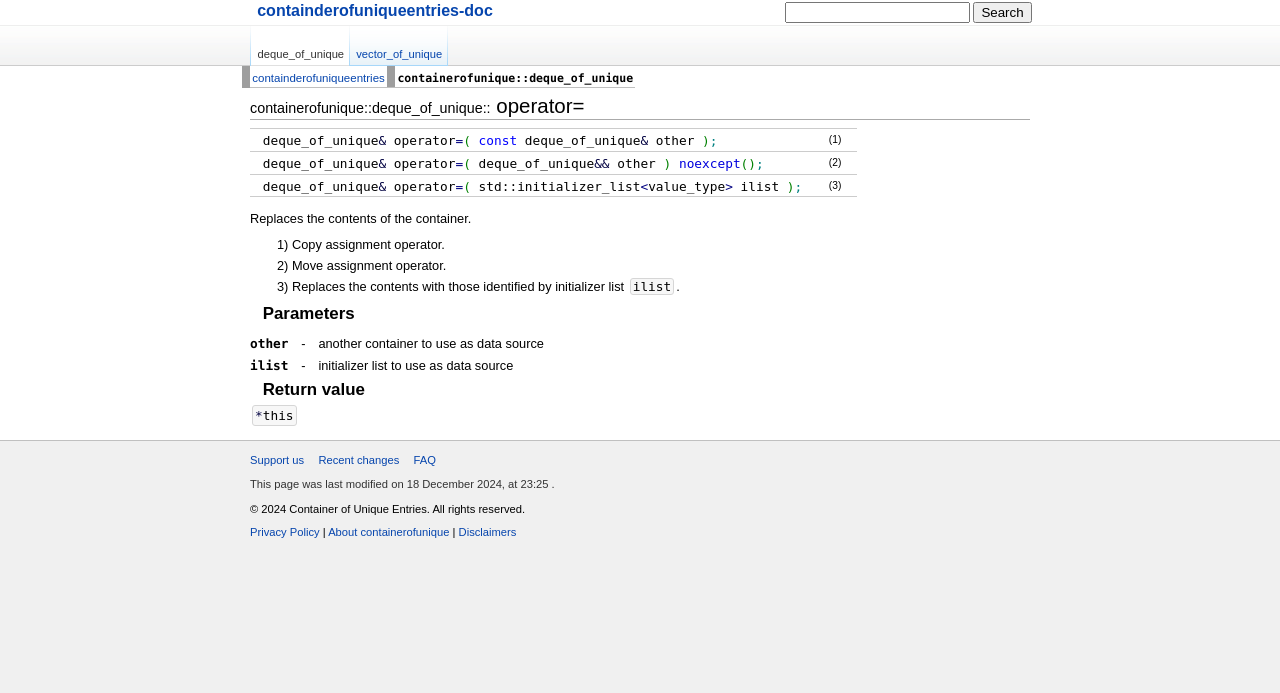
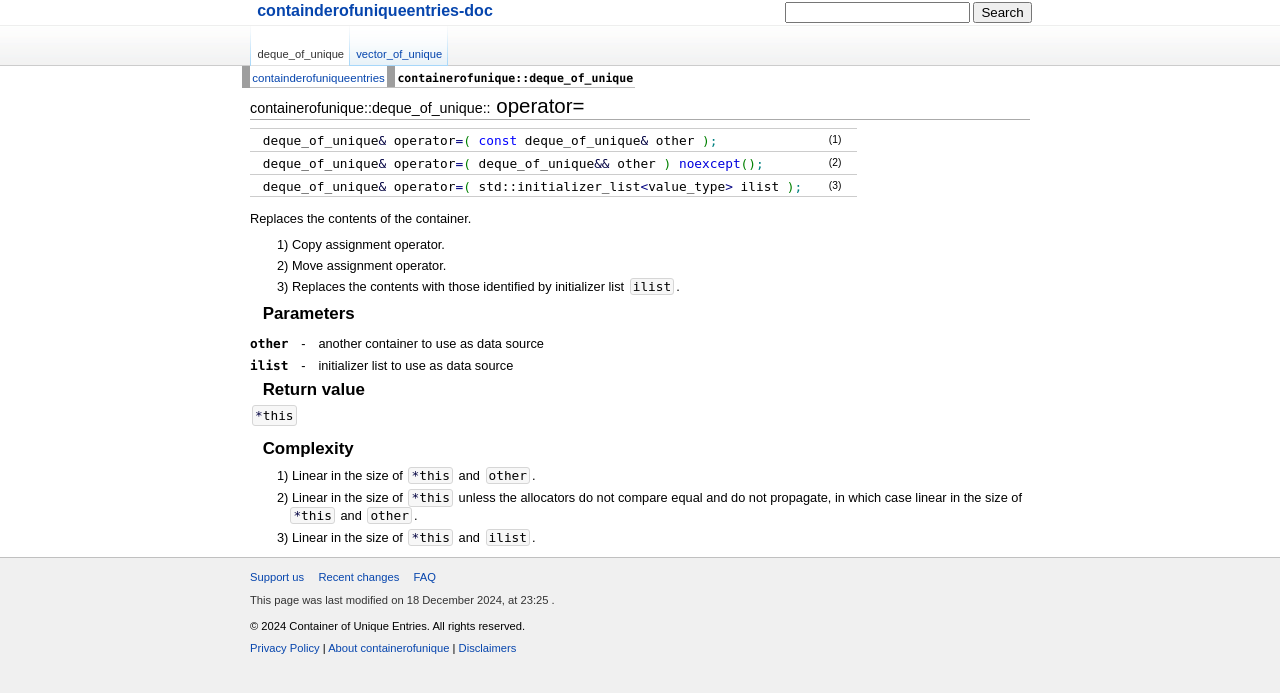
Before and after one commit to Huanhuan-Jiang/containerofuniqueelements.github.io, a Jekyll site: the page built from _docs/deque_of_unique/operator=.html, in a window 1280 px wide. Shown: the top 693 px of the page. Built offline with Jekyll 4.4.1, drawn with Linux system fonts in a browser that asks for light colours; some web fonts are replaced; grey boxes are pictures that could not be loaded.

Commit message:
Add complexity in operator=.html

```diff
--- a/_docs/deque_of_unique/emplace_back.html
+++ b/_docs/deque_of_unique/emplace_back.html
@@ -1,5 +1,5 @@
 ---
-last_modified_at: "2024-12-19 15:08:07 +0800"
+last_modified_at: "2024-12-19 15:08:32 +0800"
 layout: deque_of_unique_method
 title: emplace_back
 ---
--- a/_docs/deque_of_unique/operator=.html
+++ b/_docs/deque_of_unique/operator=.html
@@ -103,3 +103,41 @@ title: operator=
     ></span
   >
 </p>
+<h3>Complexity</h3>
+<div class="t-li1">
+  <span class="t-li">1)</span> Linear in the size of
+  <span class="t-c"
+    ><span class="mw-geshi cpp source-cpp"
+      ><span class="sy2">*</span>this</span
+    ></span
+  >
+  and <span class="t-c"><span class="mw-geshi cpp source-cpp">other</span></span
+  >.
+</div>
+<div class="t-li1">
+  <span class="t-li">2)</span> Linear in the size of
+  <span class="t-c"
+    ><span class="mw-geshi cpp source-cpp"
+      ><span class="sy2">*</span>this</span
+    ></span
+  >
+  unless the allocators do not compare equal and do not propagate, in which case
+  linear in the size of
+  <span class="t-c"
+    ><span class="mw-geshi cpp source-cpp"
+      ><span class="sy2">*</span>this</span
+    ></span
+  >
+  and <span class="t-c"><span class="mw-geshi cpp source-cpp">other</span></span
+  >.
+</div>
+<div class="t-li1">
+  <span class="t-li">3)</span> Linear in the size of
+  <span class="t-c"
+    ><span class="mw-geshi cpp source-cpp"
+      ><span class="sy2">*</span>this</span
+    ></span
+  >
+  and <span class="t-c"><span class="mw-geshi cpp source-cpp">ilist</span></span
+  >.
+</div>
```
